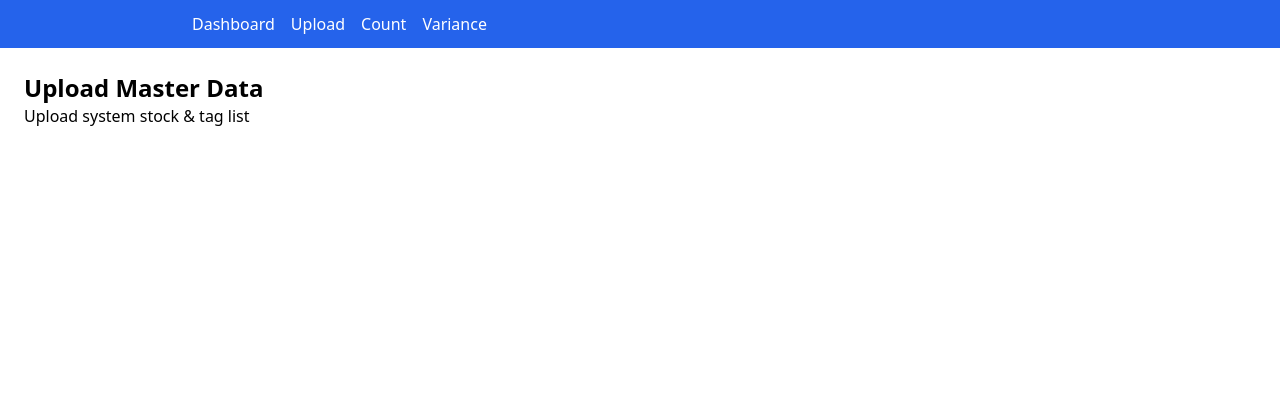
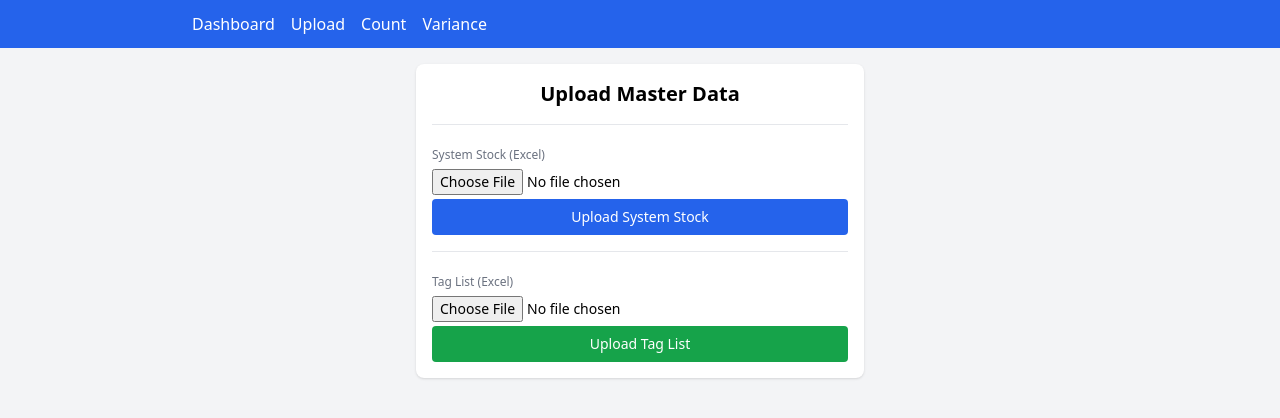
Before and after one commit to athipaty/frtstock, a React (Vite) app: page /upload in a window 1280 px wide. Shown: the top 418 px of the page. Built offline with nearby package versions, Linux system fonts and the light colour scheme; no server answers.

Commit message:
serch part no.

```diff
--- a/src/pages/Count.jsx
+++ b/src/pages/Count.jsx
@@ -14,6 +14,8 @@ export default function Count() {
 
   const [message, setMessage] = useState("");
   const [recentCounts, setRecentCounts] = useState([]); // 👈 last 5 (full info)
+  const [partSuggestions, setPartSuggestions] = useState([]);
+
   const tagInputRef = useRef(null);
 
   useEffect(() => {
@@ -67,6 +69,20 @@ export default function Count() {
     }
   };
 
+  const searchPartNo = async (value) => {
+    if (!value) {
+      setPartSuggestions([]);
+      return;
+    }
+
+    try {
+      const res = await axios.get(`${API}/upload/parts/search?q=${value}`);
+      setPartSuggestions(res.data);
+    } catch {
+      setPartSuggestions([]);
+    }
+  };
+
   const handleKeyDown = (e) => {
     if (e.key === "Enter") {
       e.preventDefault();
@@ -91,15 +107,36 @@ export default function Count() {
         </div>
 
         {/* Part No */}
-        <div className="space-y-1">
+        <div className="space-y-1 relative">
           <label className="text-xs font-medium text-gray-400">Part No</label>
           <input
             className="w-full border px-2 py-1 rounded text-center"
             placeholder="TG949046-4100"
             value={form.partNo}
-            onChange={(e) => setForm({ ...form, partNo: e.target.value })}
+            onChange={(e) => {
+              setForm({ ...form, partNo: e.target.value });
+              searchPartNo(e.target.value);
+            }}
             onKeyDown={handleKeyDown}
           />
+
+          {/* Suggestions */}
+          {partSuggestions.length > 0 && (
+            <div className="absolute z-10 w-full bg-white border rounded shadow text-sm">
+              {partSuggestions.map((p, i) => (
+                <div
+                  key={i}
+                  className="px-2 py-1 hover:bg-blue-50 cursor-pointer"
+                  onClick={() => {
+                    setForm({ ...form, partNo: p });
+                    setPartSuggestions([]);
+                  }}
+                >
+                  {p}
+                </div>
+              ))}
+            </div>
+          )}
         </div>
 
         {/* Actual Qty */}
--- a/src/pages/Upload.jsx
+++ b/src/pages/Upload.jsx
@@ -1,8 +1,134 @@
+// pages/Upload.jsx
+import { useEffect, useState } from "react";
+import axios from "axios";
+
+const API = "https://center-kitchen-backend.onrender.com";
+
 export default function Upload() {
+  const [systemFile, setSystemFile] = useState(null);
+  const [tagFile, setTagFile] = useState(null);
+  const [message, setMessage] = useState("");
+  const [status, setStatus] = useState(null);
+
+  const loadStatus = async () => {
+    try {
+      const res = await axios.get(`${API}/upload/status`);
+      setStatus(res.data);
+    } catch {
+      setStatus(null);
+    }
+  };
+
+  useEffect(() => {
+    loadStatus();
+  }, []);
+
+  const uploadFile = async (file, endpoint) => {
+    if (!file) {
+      setMessage("Please select a file first");
+      return;
+    }
+
+    try {
+      const formData = new FormData();
+      formData.append("file", file);
+
+      await axios.post(`${API}${endpoint}`, formData, {
+        headers: { "Content-Type": "multipart/form-data" },
+      });
+
+      setMessage("Upload successful");
+      loadStatus(); // 👈 refresh status after upload
+    } catch (err) {
+      setMessage(err.response?.data?.error || "Upload failed");
+    }
+  };
+
   return (
-    <div className="p-6">
-      <h1 className="text-2xl font-bold">Upload Master Data</h1>
-      <p>Upload system stock & tag list</p>
+    <div className="min-h-screen bg-gray-100 p-4">
+      <div className="max-w-md mx-auto bg-white rounded-lg shadow p-4 space-y-4">
+        <h1 className="text-xl font-bold text-center">Upload Master Data</h1>
+
+        {/* STATUS */}
+        {status && (
+          <div className="text-sm space-y-1">
+            <div>
+              System Stock:{" "}
+              {status.systemStock.uploaded ? (
+                <span className="text-blue-700">
+                  Uploaded ({status.systemStock.count})
+                </span>
+              ) : (
+                <span className="text-red-600">Not uploaded</span>
+              )}
+            </div>
+            <div>
+              Tag List:{" "}
+              {status.tagList.uploaded ? (
+                <span className="text-blue-700">
+                  Uploaded ({status.tagList.count})
+                </span>
+              ) : (
+                <span className="text-red-600">Not uploaded</span>
+              )}
+            </div>
+          </div>
+        )}
+
+        <hr />
+
+        {/* System Stock Upload */}
+        <div className="space-y-1">
+          <label className="text-xs font-medium text-gray-500">
+            System Stock (Excel)
+          </label>
+          <input
+            type="file"
+            accept=".xlsx,.xls"
+            onChange={(e) => setSystemFile(e.target.files[0])}
+            className="w-full text-sm"
+          />
+          <button
+            onClick={() => uploadFile(systemFile, "/upload/system-stock")}
+            className="w-full bg-blue-600 text-white py-2 rounded text-sm"
+          >
+            Upload System Stock
+          </button>
+        </div>
+
+        <hr />
+
+        {/* Tag List Upload */}
+        <div className="space-y-1">
+          <label className="text-xs font-medium text-gray-500">
+            Tag List (Excel)
+          </label>
+          <input
+            type="file"
+            accept=".xlsx,.xls"
+            onChange={(e) => setTagFile(e.target.files[0])}
+            className="w-full text-sm"
+          />
+          <button
+            onClick={() => uploadFile(tagFile, "/upload/tags")}
+            className="w-full bg-green-600 text-white py-2 rounded text-sm"
+          >
+            Upload Tag List
+          </button>
+        </div>
+
+        {message && (
+          <div
+            className={`text-center text-sm p-2 rounded ${
+              message === "Upload successful"
+                ? "text-blue-700 bg-blue-50"
+                : "text-red-700 bg-red-50"
+            }`}
+          >
+            {message}
+          </div>
+        )}
+      </div>
     </div>
   );
 }
```
